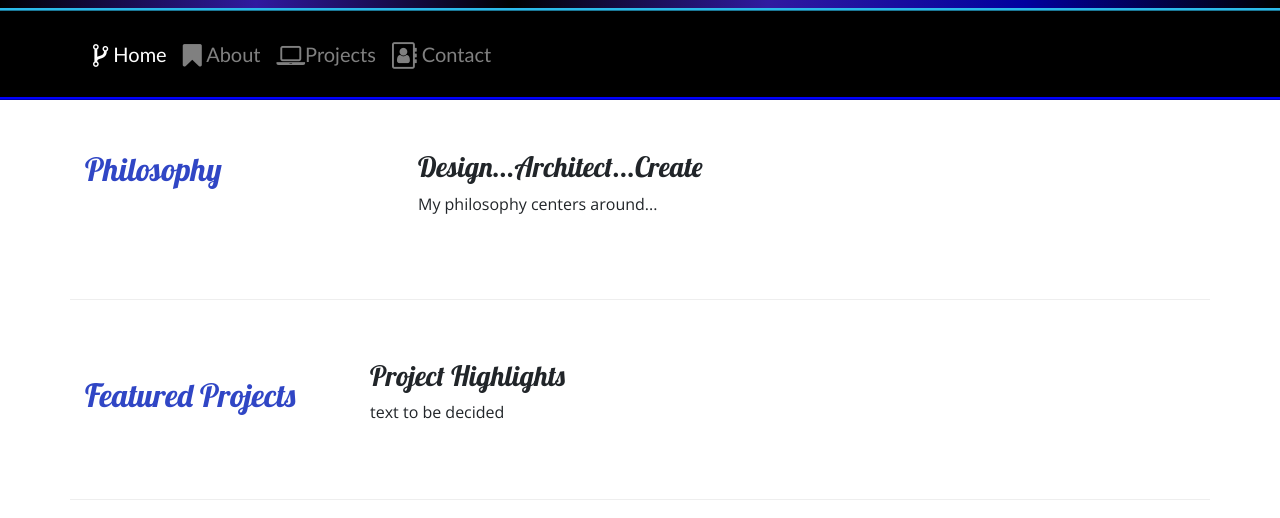
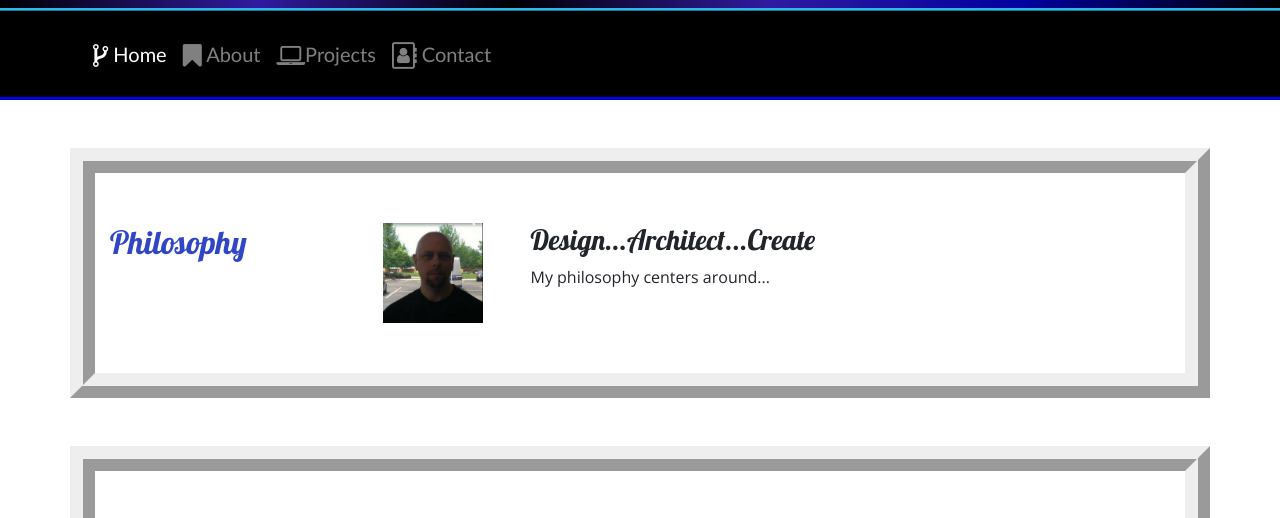
Before and after one commit to PGA-dev/Profile_portfolio, a website: page index.html in a window 1280 px wide. Shown: the part 212-730 px from the top of the page. Drawn offline with nearby package versions, Linux system fonts and the light colour scheme.

Commit message:
updated index page with ridges...like ruffles, everything is better with ridges

```diff
--- a/css/styles.css
+++ b/css/styles.css
@@ -30,7 +30,10 @@ header h2 {
 
 .row-content {
     padding: 50px 0;
-    border-bottom: 1px ridge;
+    border-bottom: 25px ridge;
+    border-top: 25px ridge;
+    border-left: 25px ridge;
+    border-right: 25px ridge;
     min-height: 200px;
 }
 
--- a/index.html
+++ b/index.html
@@ -49,9 +49,11 @@
                         <li class="nav-item active"><a class="nav-link" href="#"><i class="fa fa-code-fork fa-lg"></i>
                                 Home</a>
                         </li>
-                        <li class="nav-item"><a class="nav-link" href="aboutme.html"><i class="fa fa-bookmark fa-lg"></i>
+                        <li class="nav-item"><a class="nav-link" href="aboutme.html"><i
+                                    class="fa fa-bookmark fa-lg"></i>
                                 About</a></li>
-                        <li class="nav-item"><a class="nav-link" href="projects.html"><i class="fa fa-laptop fa-lg"></i>Projects</a>
+                        <li class="nav-item"><a class="nav-link" href="projects.html"><i
+                                    class="fa fa-laptop fa-lg"></i>Projects</a>
                         </li>
                         <li class="nav-item"><a class="nav-link" href="contactme.html"><i
                                     class="fa fa-address-book-o fa-lg"></i> Contact</a></li>
@@ -60,7 +62,7 @@
         </div>
     </nav>
 
-
+    <br><br>
     <div class="container">
         <div class="row row-content align-items-left">
             <div class="col-sm-4 order-sm-first col-md-3">
@@ -68,14 +70,14 @@
             </div>
             <div class="col">
                 <div class="media">
-                    <!--<img class="d-sm-flex img-fluid" src="img/profile.png" height="100" width="100" alt="Ibanez 8570" />-->
-                    <div class="media-body align-self-center">
+                    <img class="d-sm-flex img-fluid" src="img/profile.png" height="100" width="100" alt="Ibanez 8570" />
+                    <div class="media-body align-self-left">
                         <h3 class="text-sm-left ml-5">Design...Architect...Create</h3>
                         <p class="text-sm-left ml-5">My philosophy centers around...</p>
                     </div>
                 </div>
             </div>
-        </div>
+        </div><br><br>
 
         <div class="row row-content align-items-center">
             <div class="col-sm-4 order-sm-first col-md-3">
@@ -85,7 +87,7 @@
                 <h3>Project Highlights</h3>
                 <p class="d-none d-sm-block">text to be decided</p>
             </div>
-        </div>
+        </div><br><br>
 
         <div class="row row-content align-items-center">
             <div class="col-sm-4 order-sm-first col-md-3">
@@ -101,7 +103,8 @@
                     </div>
                 </div>
             </div>
-        </div>
+
+        </div><br><br>
 
         <footer class="site-footer">
             <div class="container">
```
